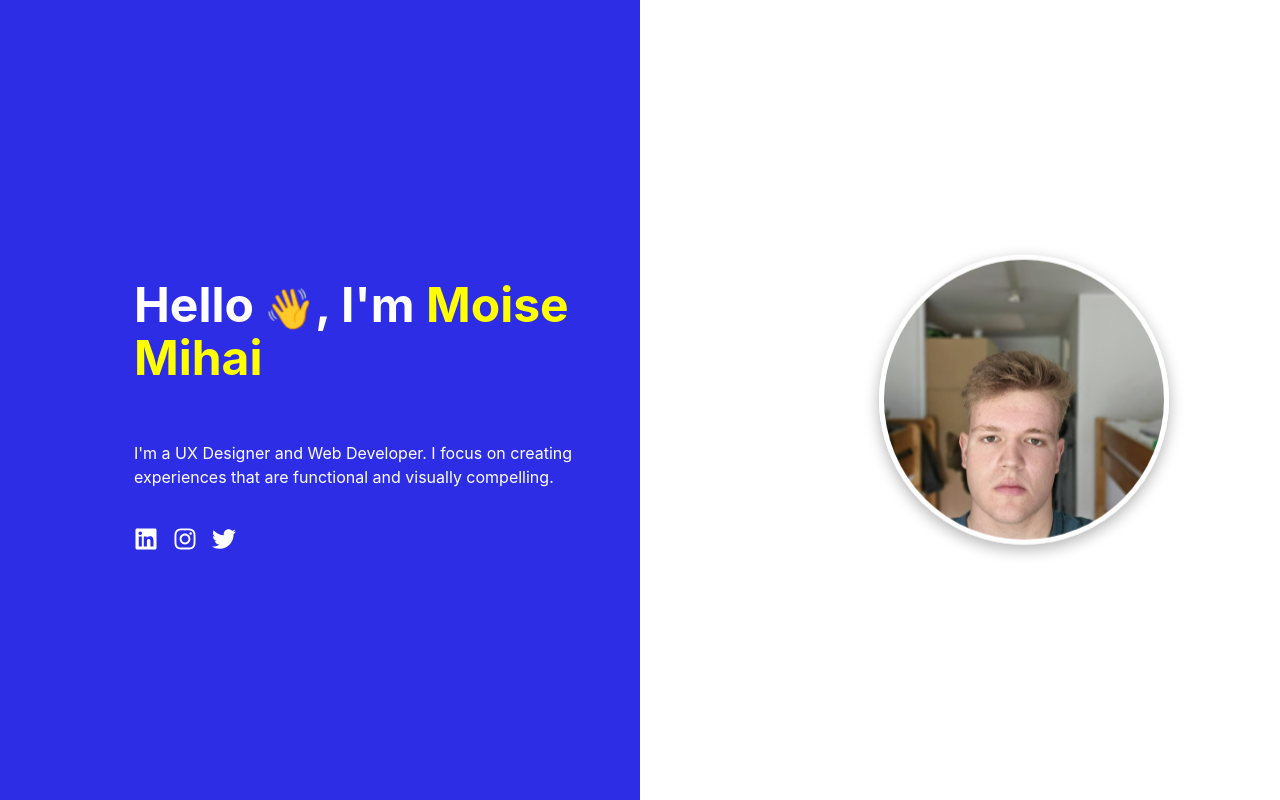
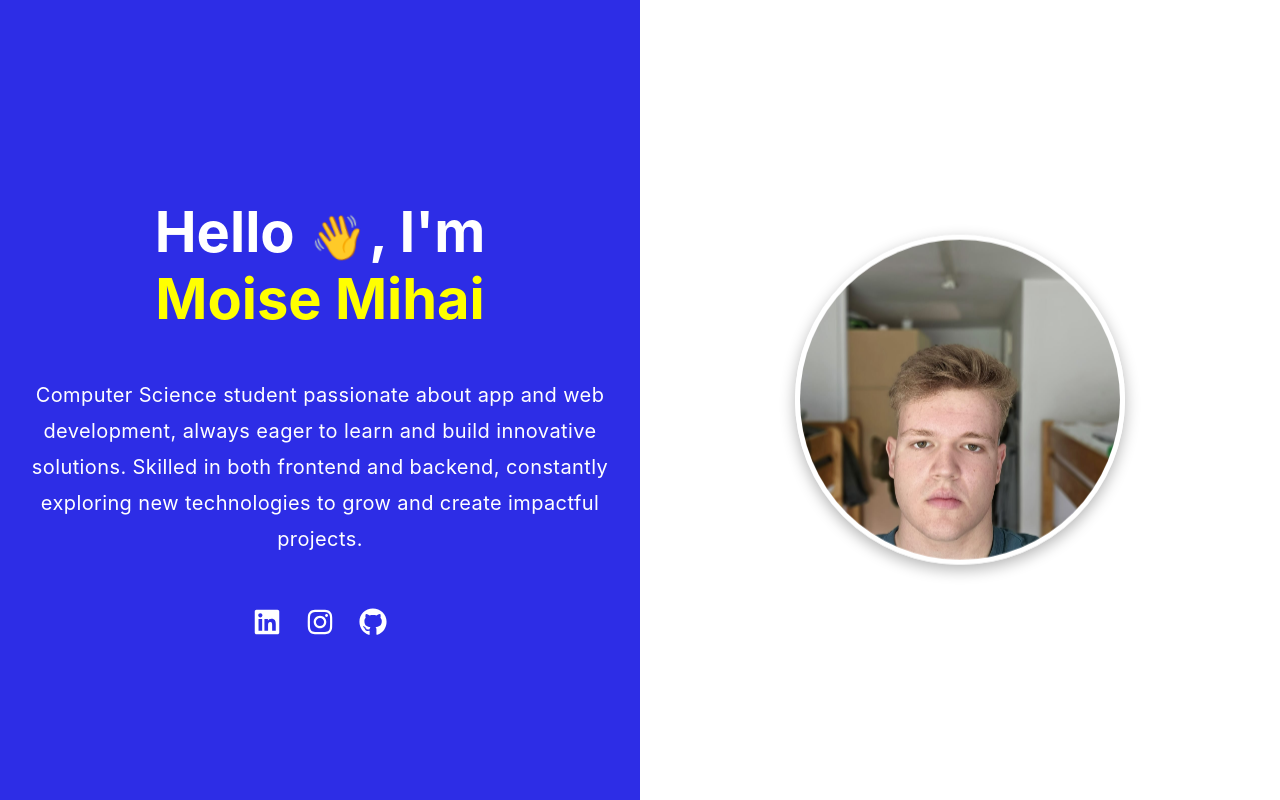
Before and after one commit to MihaiMois2003/ResumeWebsite, a React (Vite) app: page / in a window 1280 px wide. Shown: the top 800 px of the page. Built offline with nearby package versions, Linux system fonts and the light colour scheme; a web font is replaced by a local one.

Commit message:
hero and about me part finished

```diff
--- a/src/CSS/Hero.css
+++ b/src/CSS/Hero.css
@@ -1,42 +1,47 @@
 /* Main hero section */
 .hero {
   display: flex;
-  height: 100vh;
+  min-height: 100vh;
   width: 100vw;
   background: linear-gradient(to right, #2d2de6 50%, white 50%);
 }
 
-/* Left side container */
+/* Container wrapper */
 .hero-container {
   display: flex;
   width: 100%;
+  min-height: 100vh;
 }
 
-/* Container for text elements */
+/* Left content container */
 .hero-content {
   flex: 1;
   display: flex;
   flex-direction: column;
   justify-content: center;
   align-items: center;
-  text-align: left;
-  padding: 0 10%;
+  text-align: center;
+  padding: 0;
   color: white;
+  min-height: 100vh;
 }
 
-/* Container for image */
+/* Right image container */
 .hero-image {
   flex: 1;
   display: flex;
   justify-content: center;
   align-items: center;
+  min-height: 100vh;
 }
 
 /* Title styling */
 .hero h1 {
-  font-size: 3rem;
+  font-size: 3.5rem;
   opacity: 0;
   animation: fadeIn 1s ease-in-out forwards;
+  margin-bottom: 1.5rem;
+  line-height: 1.2;
 }
 
 /* Highlighted text (name) */
@@ -45,47 +50,55 @@
   font-weight: bold;
   opacity: 0;
   animation: fadeIn 1.3s ease-in-out forwards;
+  display: inline-block;
 }
 
 /* Description text */
 .hero p {
+  font-size: 1.25rem;
+  line-height: 1.8;
   opacity: 0;
   animation: fadeIn 1.5s ease-in-out forwards;
+  margin-bottom: 2rem;
+  font-weight: 400;
+  letter-spacing: 0.02em;
 }
 
 /* Content width constraint */
 .hero-content h1,
 .hero-content p {
-  max-width: 500px;
+  max-width: 600px;
   width: 100%;
 }
 
 /* Social icons container */
 .social-icons {
-  margin-top: 20px;
+  margin-top: 1rem;
   opacity: 0;
   display: flex;
-  gap: 15px;
+  gap: 25px;
   animation: fadeIn 1.8s ease-in-out forwards;
   width: 100%;
-  max-width: 500px;
+  max-width: 600px;
+  justify-content: center;
 }
 
 /* Social icon styling */
 .social-icons a {
   color: white;
-  font-size: 1.5rem;
-  transition: transform 0.3s;
+  font-size: 1.75rem;
+  transition: all 0.3s ease;
 }
 
 .social-icons a:hover {
   transform: scale(1.2);
+  color: yellow;
 }
 
 /* Profile image styling */
 .hero-image img {
-  width: 280px;
-  height: 280px;
+  width: 320px;
+  height: 320px;
   border-radius: 50%;
   box-shadow: 0 5px 15px rgba(0, 0, 0, 0.3);
   object-fit: cover;
@@ -97,15 +110,16 @@
 }
 
 .hero-image img:hover {
-  transform: scale(1.1);
+  transform: scale(1.05);
   box-shadow: 0 15px 30px rgba(0, 0, 0, 0.5);
 }
 
 /* Wave animation */
 .wave {
-  font-size: 2.5rem;
+  font-size: 2.75rem;
   display: inline-block;
   animation: waveAnimation 1.5s infinite ease-in-out;
+  margin: 0 0.2rem;
 }
 
 /* Animations */
@@ -151,6 +165,20 @@
 }
 
 /* Responsive adjustments */
+@media (max-width: 1200px) {
+  .hero-content {
+    padding: 0 10%;
+  }
+
+  .hero h1 {
+    font-size: 3rem;
+  }
+
+  .hero p {
+    font-size: 1.2rem;
+  }
+}
+
 @media (max-width: 768px) {
   .hero-container {
     flex-direction: column;
@@ -159,9 +187,20 @@
   .hero-content,
   .hero-image {
     padding: 2rem;
+    min-height: auto;
   }
 
   .hero h1 {
-    font-size: 2rem;
+    font-size: 2.5rem;
+  }
+
+  .hero p {
+    font-size: 1.1rem;
+    line-height: 1.6;
+  }
+
+  .hero-image img {
+    width: 280px;
+    height: 280px;
   }
 }
--- a/src/components/Hero.jsx
+++ b/src/components/Hero.jsx
@@ -1,5 +1,5 @@
 import React from "react";
-import { FaLinkedin, FaInstagram, FaTwitter } from "react-icons/fa";
+import { FaLinkedin, FaInstagram, FaGithub } from "react-icons/fa";
 import "../CSS/Hero.css";
 
 function Hero() {
@@ -12,8 +12,10 @@ function Hero() {
             <span className="highlight">Moise Mihai</span>
           </h1>
           <p>
-            I'm a UX Designer and Web Developer. I focus on creating experiences
-            that are functional and visually compelling.
+            Computer Science student passionate about app and web development,
+            always eager to learn and build innovative solutions. Skilled in
+            both frontend and backend, constantly exploring new technologies to
+            grow and create impactful projects.
           </p>
           <div className="social-icons">
             <a
@@ -33,12 +35,12 @@ function Hero() {
               <FaInstagram />
             </a>
             <a
-              href="https://twitter.com"
+              href="https://github.com"
               target="_blank"
               rel="noopener noreferrer"
-              aria-label="Twitter"
+              aria-label="Github"
             >
-              <FaTwitter />
+              <FaGithub />
             </a>
           </div>
         </div>
```
